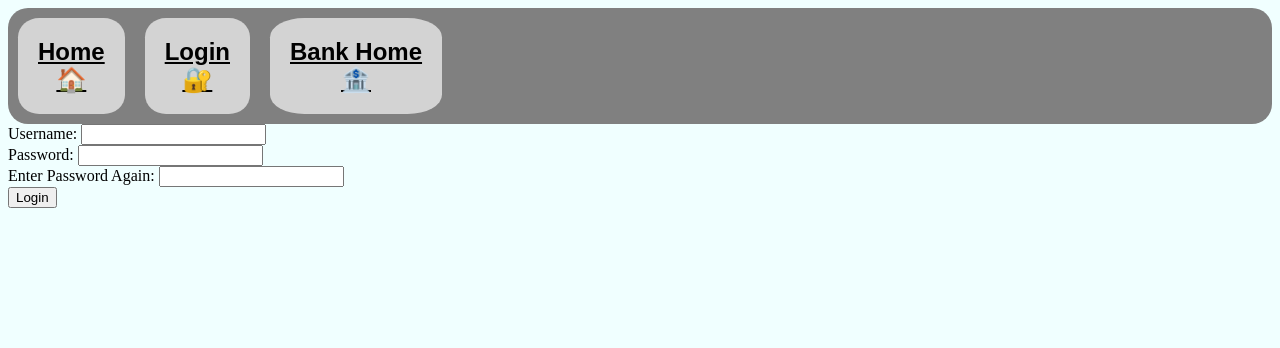
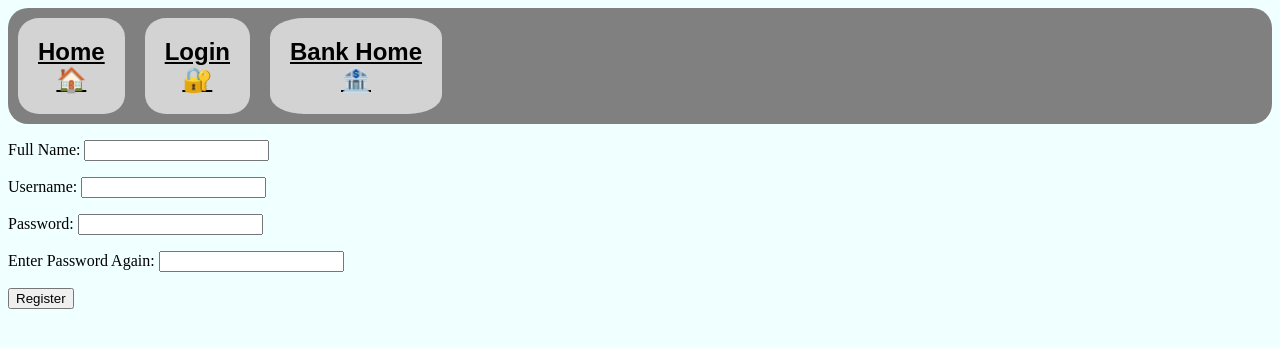
Before and after one commit to AagusthyaShanker1121/FUNDAMENTALS-OF-SOFTWARE-DEVELOPMENT, a Django app: template fastapi/templates/register.html in a window 1280 px wide. Shown: the top 348 px of the page. Run offline with Django 5.2, Linux system fonts and the light colour scheme; the template is opened without the code that fills it, so the values that code supplies are empty.

Commit message:
FastAPI app improvements

```diff
--- a/fastapi/static/styles.css
+++ b/fastapi/static/styles.css
@@ -60,7 +60,8 @@ body {
 }
 .detail-form {
     display: flex;
-    gap: 30px;
+    gap: 20px;
     flex-direction: column;
     justify-items: center;
+    align-items: stretch;
 }
--- a/fastapi/templates/base.html
+++ b/fastapi/templates/base.html
@@ -24,6 +24,9 @@
     </div>
     <div id="body">
         <h2 id="content-header">{{ content_header }}</h2>
+        {% if error %}
+            <p style="color: red;">{{ error }}</p>
+        {% endif %}
         {% block content %}{% endblock %}
     </div>
 </body>
--- a/fastapi/templates/register.html
+++ b/fastapi/templates/register.html
@@ -1,22 +1,26 @@
 {% extends "base.html" %}
 
 {% block content %}
-<div class="detail-form">
+<div>
     <form method="post" action="/register">
-        <div class="register_form">
-            <label for="username">Username:</label>
-            <input type="text" id="username" name="username" required>
-        </div>
-        <div>
-            <label for="password">Password:</label>
-            <input type="password" id="password" name="password" required>
-        </div>
-        <div>
-            <label for="password">Enter Password Again:</label>
-            <input type="password" id="password" name="password" required>
-        </div>
-        <div>
-            <button type="submit">Login</button>
+        <div class="detail-form">
+            <p>
+                <label for="name">Full Name:</label>
+                <input type="text" id="name" name="name" required>
+            </p>
+            <p>
+                <label for="username">Username:</label>
+                <input type="text" id="username" name="username" required>
+            </p>
+            <p>
+                <label for="password">Password:</label>
+                <input type="password" id="password" name="password" required>
+            </p>
+            <p>
+                <label for="password_2">Enter Password Again:</label>
+                <input type="password" id="password_2" name="password_2" required>
+            </p>
+            <button type="submit">Register</button>
         </div>
     </form>
 </div>
```
Also changed, not shown: fastapi/auth.py (+23 -12 lines).
